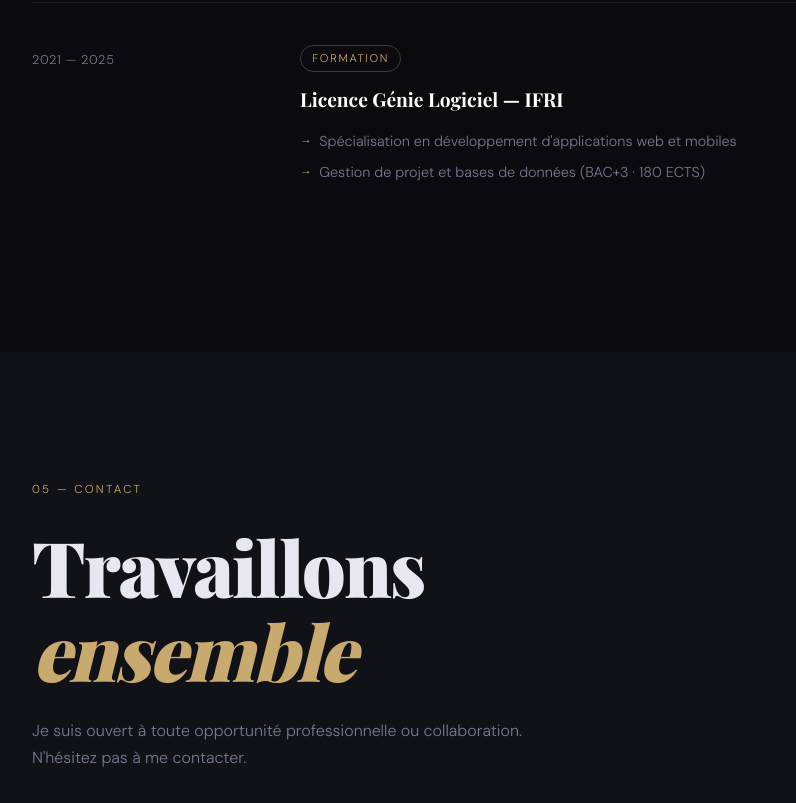
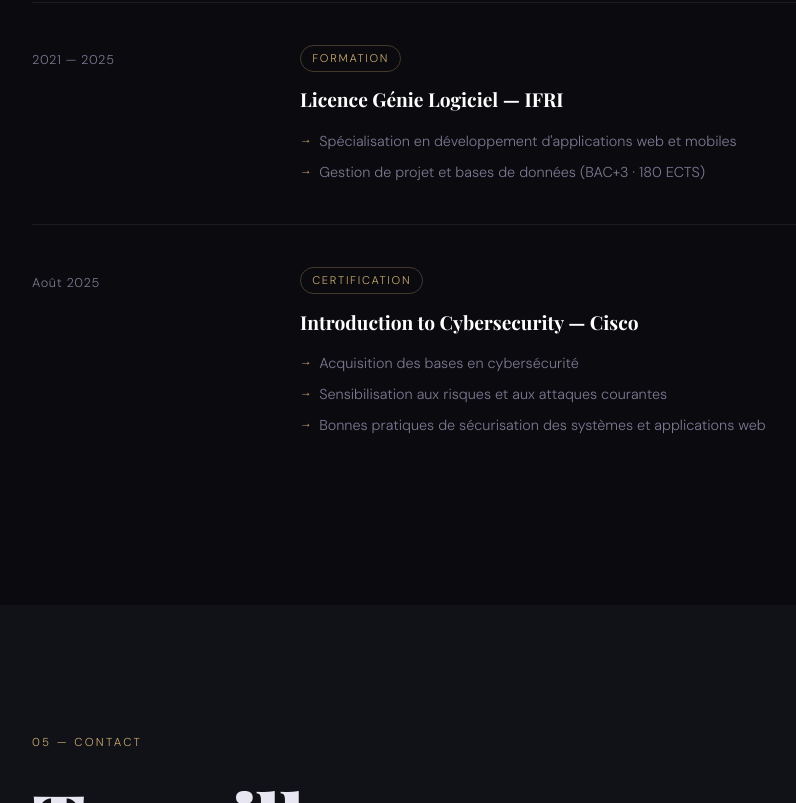
Before and after one commit to Hichm19/Portfolio, a plain HTML site: page index.html in a window 1280 px wide. Shown: the part 5227-6030 px from the top of the page, without its empty margins (122-918 px from the left). Drawn offline with nearby package versions, Linux system fonts and the light colour scheme; files whose address does not match are found by name.

Commit message:
certification

```diff
--- a/index.html
+++ b/index.html
@@ -80,7 +80,6 @@
               <span class="stat-num">BAC+3</span>
               <span class="stat-label">Génie Logiciel</span>
             </div>
-
 
             <a href="./CV GABA Hicham Chamack Sacca .pdf" download class="btn-cv reveal">
               <svg width="16" height="16" viewBox="0 0 24 24" fill="none" stroke="currentColor" stroke-width="2">
@@ -304,6 +303,19 @@
           </div>
         </div>
 
+        <div class="timeline-item reveal">
+          <div class="timeline-date">Août 2025</div>
+          <div class="timeline-content">
+            <span class="timeline-type">Certification</span>
+            <h3>Introduction to Cybersecurity — Cisco</h3>
+            <ul>
+              <li>Acquisition des bases en cybersécurité</li>
+              <li>Sensibilisation aux risques et aux attaques courantes</li>
+              <li>Bonnes pratiques de sécurisation des systèmes et applications web</li>
+            </ul>
+          </div>
+        </div>
+
       </div>
     </div>
   </section>
```
